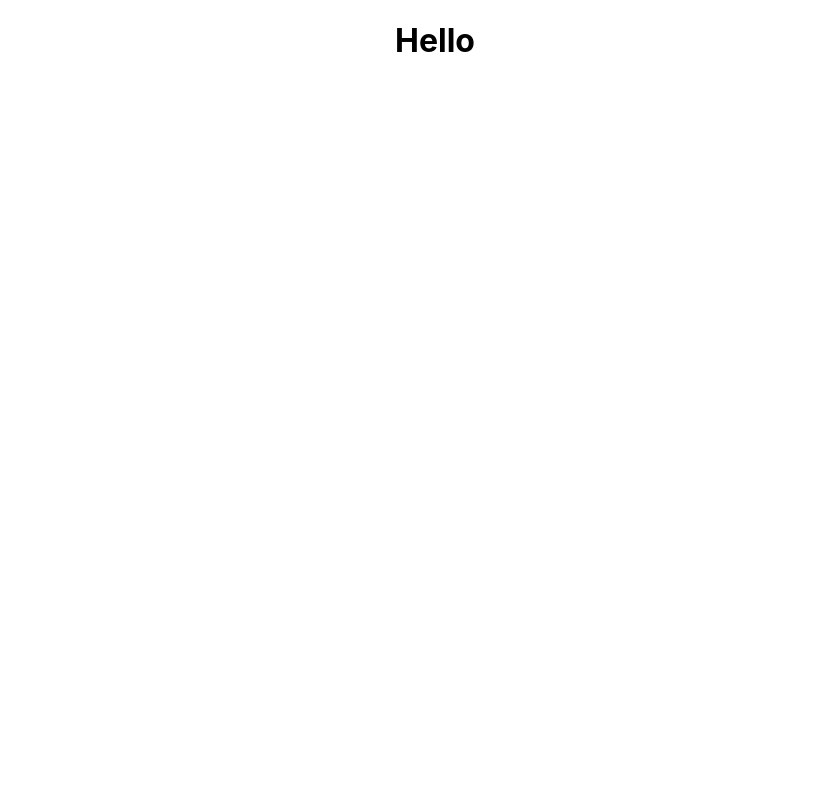
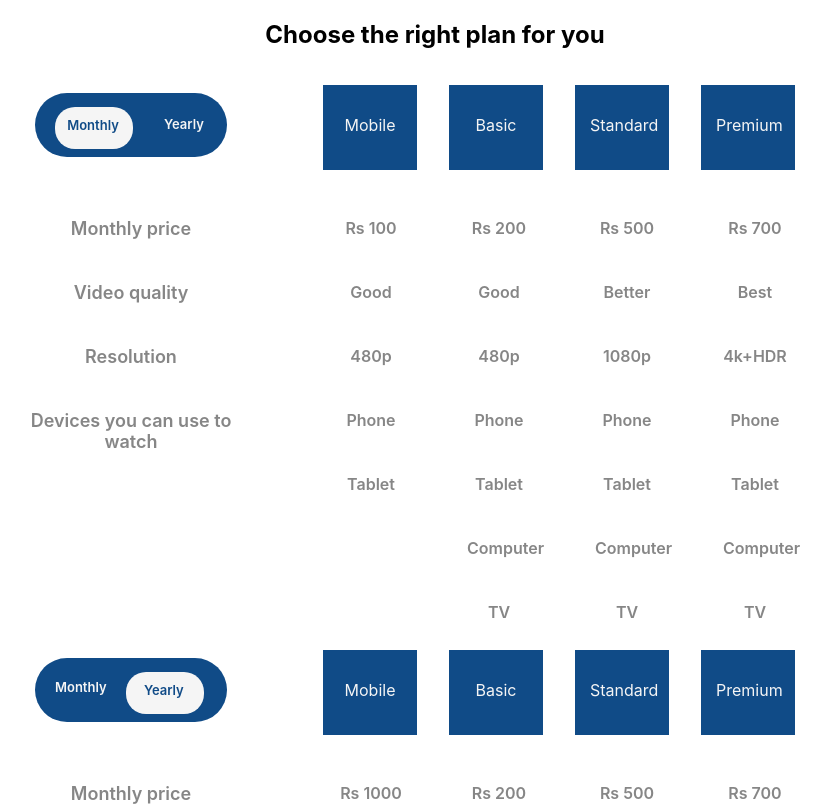
Before and after one commit to ashish280601/.gitit, a React (Create React App) app: page /home in a window 1280 px wide. Shown: the top 806 px of the page, without its empty margins (205-1036 px from the left). Built offline with nearby package versions, Linux system fonts and the light colour scheme.

Commit message:
'added UI and styling of month as well as year page

```diff
--- a/mongo.js
+++ b/mongo.js
@@ -1,5 +1,5 @@
 const mongoose=require("mongoose")
-mongoose.connect("mongodb://localhost:27017/subscription_app/authentication")
+mongoose.connect("mongodb://localhost:27017/subscription_app")
 .then(()=>{
     console.log("mongodb connected");
 })
@@ -18,7 +18,7 @@ const newSchema=new mongoose.Schema({
         required:true
     },
     name:{
-        type: string,
+        type: String,
         required: true
     }
 })
--- a/package.json
+++ b/package.json
@@ -3,6 +3,11 @@
   "version": "0.1.0",
   "private": true,
   "dependencies": {
+    "@fortawesome/fontawesome-svg-core": "^6.4.2",
+    "@fortawesome/free-brands-svg-icons": "^6.4.2",
+    "@fortawesome/free-regular-svg-icons": "^6.4.2",
+    "@fortawesome/free-solid-svg-icons": "^6.4.2",
+    "@fortawesome/react-fontawesome": "^0.2.0",
     "@testing-library/jest-dom": "^5.17.0",
     "@testing-library/react": "^13.4.0",
     "@testing-library/user-event": "^13.5.0",
--- a/src/App.js
+++ b/src/App.js
@@ -2,7 +2,7 @@ import Signup from "./components/Signup";
 import Login from "./components/Login";
 import Home from "./components/Home";
 import { BrowserRouter as Router, Routes, Route } from "react-router-dom";
-import './App.css';
+// import './App.css';
 
 function App() {
   return (
--- a/src/components/Home.js
+++ b/src/components/Home.js
@@ -1,13 +1,79 @@
-import React from "react";
-// import { useLocation} from "react-router-dom";
+import { useState } from "react";
+import Monthly from "./pages/monthly";
+import Yearly from "./pages/yearly";
 
 export default function Home (){
-    // const location = useLocation();
 
+    const [plans] = useState([
+        {option: "Mobile"},{option: "Basic"},
+        {option: "Standard"},{option: "Premium"}
+    ]);
+
+    const [subscribes] = useState([
+        {
+           title: "Monthly price",
+           mobile: "Rs"+" "+ 100,
+           basic: "Rs"+" "+ 200,
+           standard: "Rs"+" "+500,
+           premium: "Rs"+" "+700
+        },
+        {
+            title: "Video quality",
+            mobile: "Good",
+            basic: "Good",
+            standard: "Better",
+            premium: "Best"
+         },
+         {
+            title: "Resolution",
+            mobile: "480p",
+            basic: "480p",
+            standard: "1080p",
+            premium: "4k+HDR"
+         },
+         {
+            title: "Devices you can use to watch",
+            mobile: "Phone",
+            basic: "Phone",
+            standard: "Phone",
+            premium: "Phone"
+         },
+         {
+            mobile: "Tablet",
+            basic: "Tablet",
+            standard: "Tablet",
+            premium: "Tablet"
+         },
+         {
+            basic: "Computer",
+            standard: "Computer",
+            premium: "Computer"
+         },
+         {
+            basic: "TV",
+            standard: "TV",
+            premium: "TV"
+         }
+
+    ])
+
+    const [toggles] = useState([
+        {option:"Monthly"},{option:"Yearly"}
+    ])
 
     return(
         <div className="homepage">
-            <h1>Hello</h1>
+            <h2>Choose the right plan for you</h2>
+            <Monthly
+                plans={plans}
+                toggles={toggles}
+                subscribes={subscribes}
+            />
+            <Yearly
+                plans={plans}
+                toggles={toggles}
+                subscribes={subscribes}
+            />
         </div>
     )
 }
--- a/src/components/Login.js
+++ b/src/components/Login.js
@@ -1,4 +1,4 @@
-import React, { useEffect, useState } from "react"
+import React, { useState } from "react"
 import axios from "axios"
 import { useNavigate, Link } from "react-router-dom"
 
@@ -49,7 +49,7 @@ function Login() {
 
             <form action="post" className="form">
                 <input type="email" onChange={(e) => { setEmail(e.target.value) }} placeholder="Email" className="form-input" />
-                <input type="password" onChange={(e) => { setPassword(e.target.value) }} placeholder="Password" className="form-input" />
+                <input type="password" onChange={(e) => { setPassword(e.target.value) }} placeholder="Password" autoComplete="on" className="form-input" />
                 <button className="submit-btn" onClick={submit}>Log In</button>
                 <p>New to MyApp <Link to="/signup" className="link">Signup</Link></p>
             </form>
--- a/src/components/Signup.js
+++ b/src/components/Signup.js
@@ -50,7 +50,7 @@ function Login() {
             <form className="form" action="post">
                 <input type="text" onChange={(e) => { setName(e.target.value) }} placeholder="Name" className="form-input" />
                 <input type="email" onChange={(e) => { setEmail(e.target.value) }} placeholder="Email"  className="form-input"/>
-                <input type="password" onChange={(e) => { setPassword(e.target.value) }} placeholder="Password"className="form-input" />
+                <input type="password" onChange={(e) => { setPassword(e.target.value) }} placeholder="Password" autoComplete="on" className="form-input" />
                 <button className="submit-btn" onClick={submit}>Sign Up</button>
                 <p>Already have an account?<Link to="/" className="link">Login</Link></p>
             </form>
--- /dev/null
+++ b/src/components/pages/monthly.js
@@ -0,0 +1,40 @@
+import "./styles.css";
+
+export default function Monthly({ plans, toggles, subscribes }) {
+  return (
+    <div className="container">
+      <div className="toggle-btn toggle-option">
+        {toggles.map((toggle, index) => (
+          <p
+            key={index}
+            className={
+              toggle.option === "Monthly"
+                ? "toggle-month selected"
+                : "toggle-year"
+            }
+          >
+            {toggle.option}
+          </p>
+        ))}
+      </div>
+      <div className="nav">
+        <div className="nav-container">
+          {plans.map((plan, index) => (
+                <ul className="sub-option" key={index}>
+                  <li>{plan.option}</li>
+                </ul >
+              ))}
+              {subscribes.map((data, index) => (
+                  <div className="sub-details hr-line" key={index}>
+                    <span className="sub-title">{data.title}</span>
+                    <span className="sub-mobile">{data.mobile}</span>
+                    <span className="sub-basic">{data.basic}</span>
+                    <span className="sub-standard">{data.standard}</span>
+                    <span className="sub-premium">{data.premium}</span>
+                  </div>
+              ))}
+        </div>
+      </div>
+    </div>
+  );
+}
--- /dev/null
+++ b/src/components/pages/styles.css
@@ -0,0 +1,116 @@
+*{
+    text-align: center;
+}
+
+.container{
+    display: flex;
+    flex-direction: row;
+    margin-left: 25%;
+}
+
+.toggle-btn{
+    width: 12rem;
+    height: 4rem;
+    /* border: 2px solid; */
+    /* padding: 1rem; */
+    display: inline-block;
+    border-radius: 50px;
+    background-color: rgb(16, 75, 135);
+    color: whitesmoke;
+    position: relative;
+    top: 1.5rem;
+    right: 5rem;
+}
+
+.toggle-btn .toggle-month, .toggle-year {
+    font-size: small;
+    font-weight: 600;
+    margin-left: 1rem;
+    margin-right: 1.2rem;
+    position: absolute;
+}
+
+.toggle-month{
+    font-size: small;
+    font-weight: 600;
+    margin-left: 1rem;
+    margin-right: 1.2rem;
+    position: absolute;
+    top: 8px;
+    left: 4px;
+}
+
+.toggle-year{
+    top: 10px;
+    right: 4px;
+}
+
+.selected{
+    width: 4rem;
+    height: 2rem;
+    border-radius: 20px;
+    padding: 10px 8px 0 6px;
+    position: absolute;
+    top: 1px;
+    color: rgb(16, 75, 135);
+    background-color: whitesmoke;
+}
+
+.sub-option{
+    width: 4rem;
+    height: 2.5rem;
+    margin: 1rem;
+    padding: 30px 15px 15px ;
+    display: inline-block;
+    color: whitesmoke;
+    background-color: rgb(16, 75, 135);
+}
+
+.sub-option li{
+    list-style: none;
+}
+
+.sub-details{
+    width: auto;
+    height: 2rem;
+    font-weight:600;
+    display: flex;
+    margin-top: 2rem;
+    color: rgba(19, 19, 19, 0.515);
+    position: relative;
+}
+
+
+.sub-title{
+    width: 15rem;
+    height: auto;
+    font-size: large;
+    position: absolute;
+    right: 35rem;
+}
+
+.sub-mobile, .sub-basic , .sub-standard, .sub-premium{
+    width: 4rem;
+    height: auto;
+}
+.sub-mobile{
+    position: absolute;
+    left:2rem;
+}
+.sub-basic{
+    position: absolute;
+    left:10rem;
+}
+.sub-standard{
+    position: absolute;
+    left: 18rem;
+}
+.sub-premium{
+    position: absolute;
+    left: 26rem;
+}
+
+ul:hover{
+    cursor: pointer;
+    background-color: rgb(30, 85, 175);
+}
--- /dev/null
+++ b/src/components/pages/yearly.js
@@ -0,0 +1,40 @@
+import "./styles.css";
+
+export default function Yearly({ plans, toggles, subscribes }) {
+  return (
+    <div className="container">
+      <div className="toggle-btn toggle-option">
+        {toggles.map((toggle, index) => (
+          <p
+            key={index}
+            className={
+              toggle.option === "Monthly"
+                ? "toggle-month"
+                : "toggle-year selected"
+            }
+          >
+            {toggle.option}
+          </p>
+        ))}
+      </div>
+      <div className="nav">
+        <div className="nav-container">
+          {plans.map((plan, index) => (
+                <ul className="sub-option" key={index}>
+                  <li>{plan.option}</li>
+                </ul >
+              ))}
+              {subscribes.map((data, index) => (
+                  <div className="sub-details hr-line" key={index}>
+                    <span className="sub-title">{data.title}</span>
+                    <span className="sub-mobile">{data.mobile+"0"}</span>
+                    <span className="sub-basic">{data.basic}</span>
+                    <span className="sub-standard">{data.standard}</span>
+                    <span className="sub-premium">{data.premium}</span>
+                  </div>
+              ))}
+        </div>
+      </div>
+    </div>
+  );
+}
```
Also changed, not shown: 1 other file (tests, documents, lock files or other folders).
